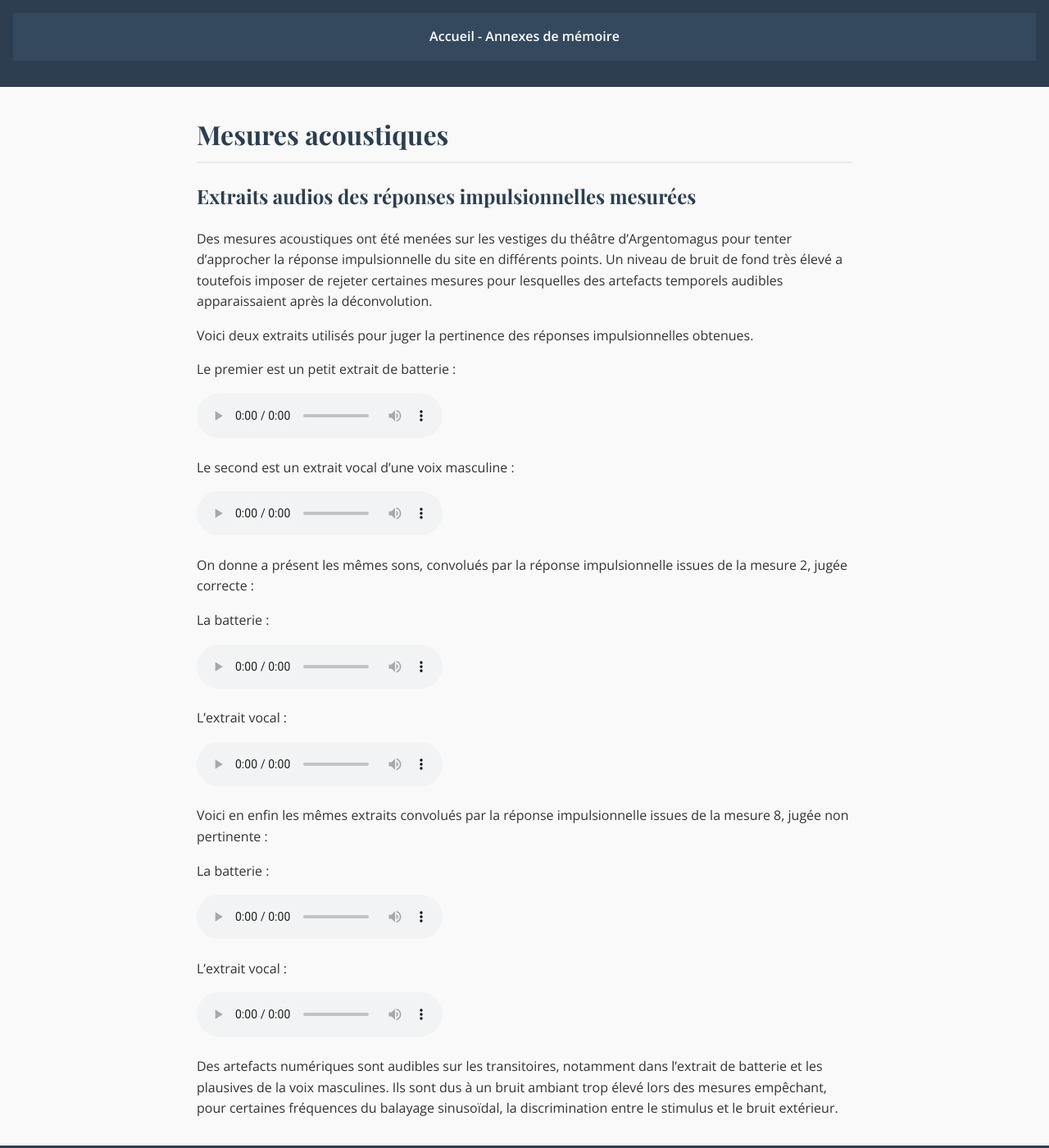
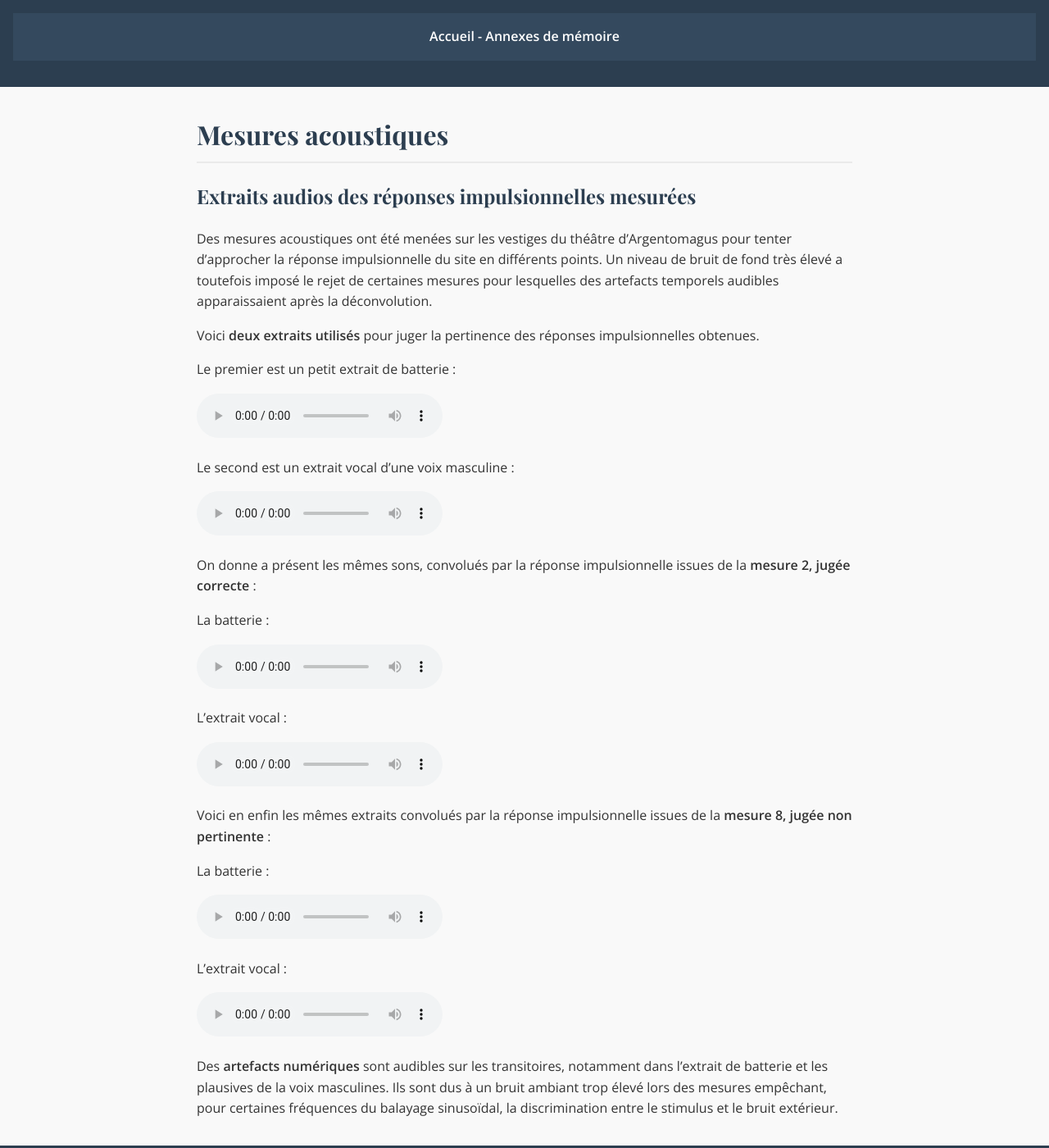
Before and after one commit to agathekowalski/ensll_memoire_p2026, a Jekyll site: the page built from mesures/index.md, in a window 1280 px wide and 1400 px high. Shown: the whole window at 82% size. Built offline with Jekyll 4.4.1, drawn with Linux system fonts in a browser that asks for light colours.

Commit message:
Update index.md

```diff
--- a/mesures/index.md
+++ b/mesures/index.md
@@ -8,9 +8,9 @@ title: Mesures acoustiques
 ## Extraits audios des réponses impulsionnelles mesurées
 
 Des mesures acoustiques ont été menées sur les vestiges du théâtre d'Argentomagus pour tenter d'approcher la réponse impulsionnelle du site en différents points.
-Un niveau de bruit de fond très élevé a toutefois imposer de rejeter certaines mesures pour lesquelles des artefacts temporels audibles apparaissaient après la déconvolution.
+Un niveau de bruit de fond très élevé a toutefois imposé le rejet de certaines mesures pour lesquelles des artefacts temporels audibles apparaissaient après la déconvolution.
 
-Voici deux extraits utilisés pour juger la pertinence des réponses impulsionnelles obtenues.
+Voici **deux extraits utilisés** pour juger la pertinence des réponses impulsionnelles obtenues.
 
 Le premier est un petit extrait de batterie :
 <audio controls>
@@ -22,7 +22,7 @@ Le second est un extrait vocal d'une voix masculine :
   <source src="{{ '/mesures/speech.mp3' | relative_url }}" type="audio/mpeg">
 </audio>
 
-On donne a présent les mêmes sons, convolués par la réponse impulsionnelle issues de la mesure 2, jugée correcte :
+On donne a présent les mêmes sons, convolués par la réponse impulsionnelle issues de la **mesure 2, jugée correcte** :
 
 La batterie :
 <audio controls>
@@ -34,7 +34,7 @@ L'extrait vocal :
   <source src="{{ '/mesures/speech_m2.mp3' | relative_url }}" type="audio/mpeg">
 </audio>
 
-Voici en enfin les mêmes extraits convolués par la réponse impulsionnelle issues de la mesure 8, jugée non pertinente :
+Voici en enfin les mêmes extraits convolués par la réponse impulsionnelle issues de la **mesure 8, jugée non pertinente** :
 
 La batterie :
 <audio controls>
@@ -46,6 +46,6 @@ L'extrait vocal :
   <source src="{{ '/mesures/speech_m2.mp3' | relative_url }}" type="audio/mpeg">
 </audio>
 
-Des artefacts numériques sont audibles sur les transitoires, notamment dans l'extrait de batterie et les plausives de la voix masculines.
+Des **artefacts numériques** sont audibles sur les transitoires, notamment dans l'extrait de batterie et les plausives de la voix masculines.
 Ils sont dus à un bruit ambiant trop élevé lors des mesures empêchant, pour certaines fréquences du balayage sinusoïdal, la discrimination entre le stimulus
 et le bruit extérieur.
```
